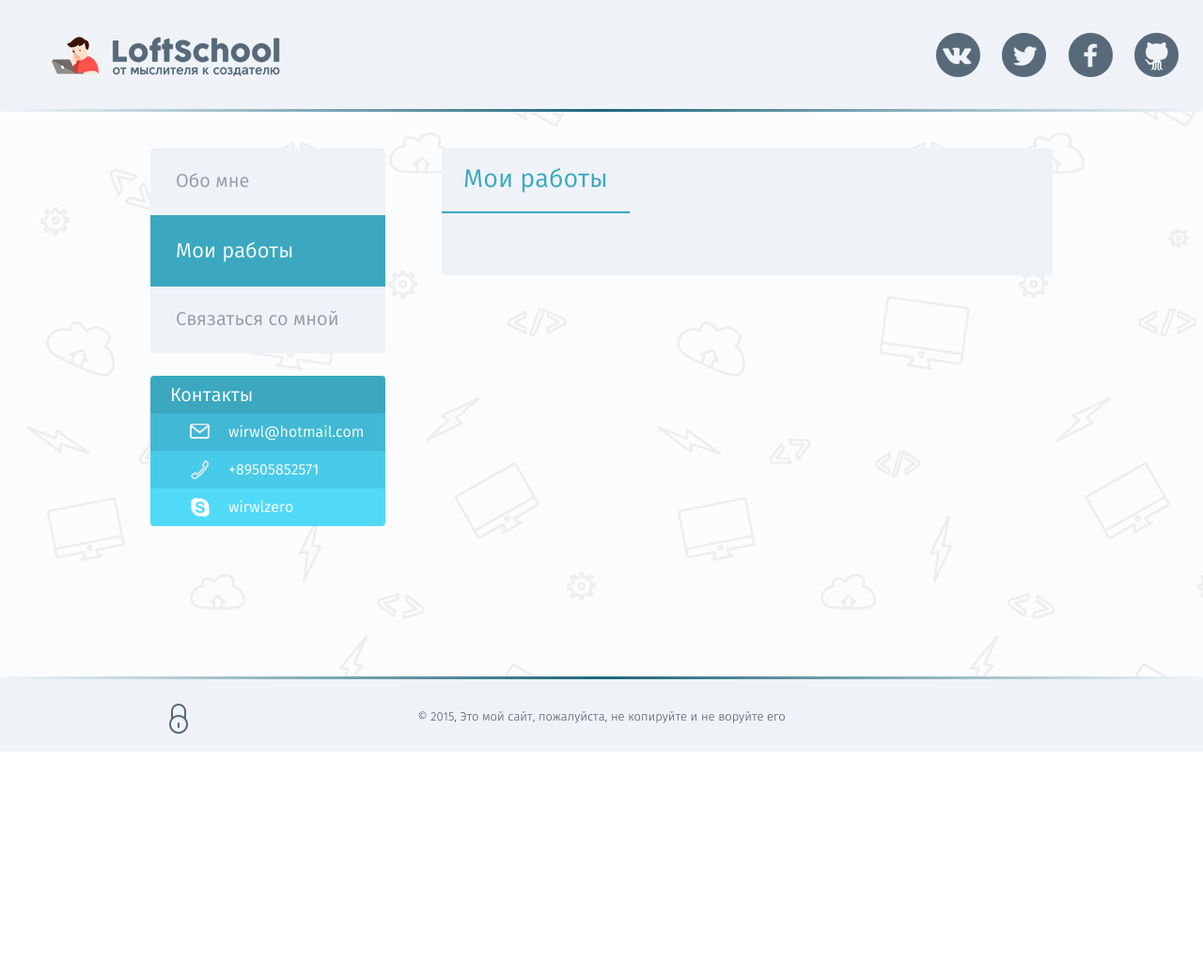
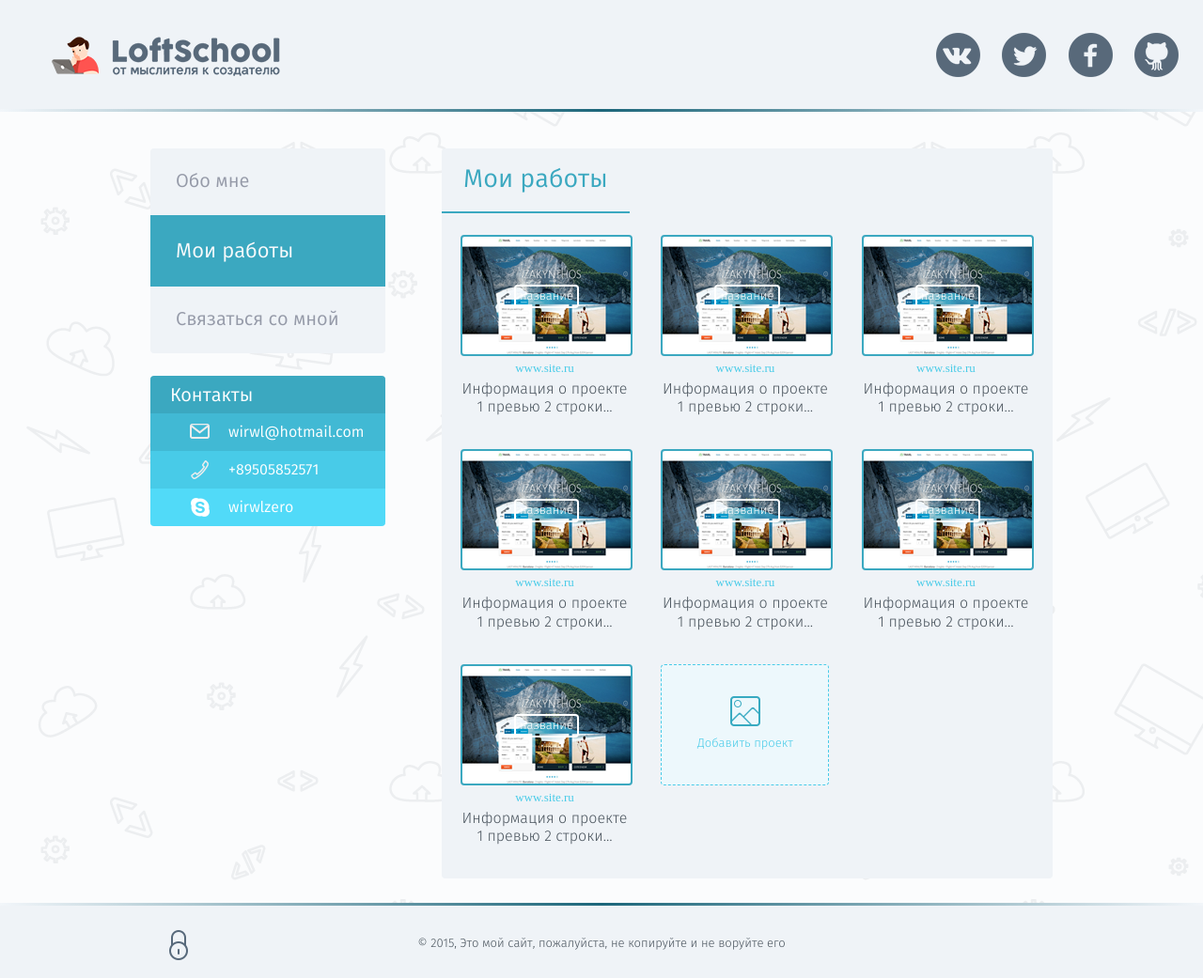
Before and after one commit to wirwl/lht1, a PHP site: page /works.html in a window 1280 px wide. Shown: the whole page at 94% size. Before the commit the page ends 800 px from the top, so only its background shows below. Run offline with PHP 8.4, Linux system fonts and the light colour scheme; some web fonts are replaced.

Commit message:
Add new pages

```diff
--- a/app/contacts.html
+++ b/app/contacts.html
@@ -78,9 +78,9 @@
             </aside>
             <!-- Изменяемый контен-->
             <div class="variable-content">
-                    <section class="mycontacts">
-                        <h2 class="mycontacts-header">У вас интересный проект? Напишите мне</h2>
-                        <div class="mycontacts-body">
+                    <section class="aboutbox">
+                        <h2 class="aboutbox-header">У вас интересный проект? Напишите мне</h2>
+                        <div class="aboutbox-body">
                             <form method="POST" action="php/send.php" class="contact-form clearfix">
                                 <div class="wrapper-name clearfix">
                                     <div class="contact-name">
--- a/app/css/main.css
+++ b/app/css/main.css
@@ -11,10 +11,9 @@ body {
 /* прибьём футер к низу*/
 .wrapper{
 	position: relative;
+	height: auto;
 	min-height: 100%;
 	min-width: 970px;
-	height: auto;
-
 }
 .wrapper:after {
 	content: "";
--- a/app/css/works.css
+++ b/app/css/works.css
@@ -0,0 +1,64 @@
+.aboutbox-body {
+    padding: 0 5px;
+}
+.works-item {
+    display: inline-block;
+    vertical-align:top;
+    width: 179px;
+    margin-bottom: 35px;
+    margin-right: 30px;
+    margin: 0 15px 35px 15px;
+}
+
+.works-item-image {
+    width: 100%;
+    border-radius: 4px;
+    border: 2px solid #3ba8c0;
+    text-align: center;
+    vertical-align:middle;
+    padding: 50px 0 50px 0;
+    background: teal;
+    background: url(images/works/work1.png) no-repeat;
+}
+
+.works-item-anchor {
+    text-decoration: none;
+    color: #ffffff;
+    font-size: 13px;
+    border-radius:4px;
+    border: 2px solid#ffffff;
+    padding: 0 4px;
+}
+.works-item-image:hover .works-item-anchor{
+
+}
+.works-item-caption {
+    font-family:'fira_sanslight_italic';
+    text-align: center;
+    font-size: 13px;
+    color: #48cbe8;
+    margin:5px 0;
+}
+.works-item-description {
+    font-family:'fira_sanslight';
+    text-align: center;
+    line-height: 1.2;
+    color: #4a545d;
+    margin:0;
+}
+.works-item-add {
+    text-align: center;
+    display: block;
+    text-decoration: none;
+    padding: 33px 0;
+    border-radius: 4px;
+    border: 1px dashed #48cbe8;
+    background: #edf8fc;
+    cursor: pointer;
+}
+.works-add-caption {
+    margin:0;
+    font-family: 'fira_sanslight';
+    font-size: 13px;
+    color:#48cbe8;
+}
--- /dev/null
+++ b/app/php/login.php
@@ -0,0 +1,5 @@
+<?php
+echo 'Input data: ';
+echo $_POST['login']." ";
+echo $_POST['pass'];
+?>
--- a/app/php/send.php
+++ b/app/php/send.php
@@ -1,4 +1,5 @@
 <?php
+ echo 'Input data: ';
  echo $_POST['name']." ";
  echo $_POST['email']." ";
  echo $_POST['message']." ";
--- a/app/works.html
+++ b/app/works.html
@@ -78,11 +78,69 @@
                     </ul>
                 </address>
             </aside>
-            <!-- Изменяемый контен-->
+            <!-- Изменяемый контент-->
             <div class="variable-content">
                 <section class="aboutbox">
                     <h2 class="aboutbox-header">Мои работы</h2>
-                    <div class="aboutbox-body"></div>
+                    <div class="aboutbox-body">
+                        <div class="works-item">
+                            <div class="works-item-image">
+                                <a class="works-item-anchor" href="#">название</a>
+                            </div>
+                            <p class="works-item-caption">www.site.ru</p>
+                            <p class="works-item-description">Информация о проекте 1 превью 2 строки...</p>
+                        </div>
+                        <div class="works-item">
+                            <div class="works-item-image">
+                                <a class="works-item-anchor" href="#">название</a>
+                            </div>
+                            <p class="works-item-caption">www.site.ru</p>
+                            <p class="works-item-description">Информация о проекте 1 превью 2 строки...</p>
+                        </div>
+                        <div class="works-item">
+                            <div class="works-item-image">
+                                <a class="works-item-anchor" href="#">название</a>
+                            </div>
+                            <p class="works-item-caption">www.site.ru</p>
+                            <p class="works-item-description">Информация о проекте 1 превью 2 строки...</p>
+                        </div>
+                        <div class="works-item">
+                            <div class="works-item-image">
+                                <a class="works-item-anchor" href="#">название</a>
+                            </div>
+                            <p class="works-item-caption">www.site.ru</p>
+                            <p class="works-item-description">Информация о проекте 1 превью 2 строки...</p>
+                        </div>
+                        <div class="works-item">
+                            <div class="works-item-image">
+                                <a class="works-item-anchor" href="#">название</a>
+                            </div>
+                            <p class="works-item-caption">www.site.ru</p>
+                            <p class="works-item-description">Информация о проекте 1 превью 2 строки...</p>
+                        </div>
+                        <div class="works-item">
+                            <div class="works-item-image">
+                                <a class="works-item-anchor" href="#">название</a>
+                            </div>
+                            <p class="works-item-caption">www.site.ru</p>
+                            <p class="works-item-description">Информация о проекте 1 превью 2 строки...</p>
+                        </div>
+                        <div class="works-item">
+                            <div class="works-item-image">
+                                <a class="works-item-anchor" href="#">название</a>
+                            </div>
+                            <p class="works-item-caption">www.site.ru</p>
+                            <p class="works-item-description">Информация о проекте 1 превью 2 строки...</p>
+                        </div>
+
+                        <div class="works-item">
+                            <div class="works-item-add">
+                                <img src="images/add.png">
+                                <p class="works-add-caption">Добавить проект</p>
+                            </div>
+                        </div>
+
+                    </div>
                 </section>
             </div>
         </div>
@@ -92,7 +150,7 @@
 <footer class="page-footer">
     <div class="container">
         <div class="lock">
-            <a href="/login.html" class="lock-inner">Войти</a>
+            <a href="login.html" class="lock-inner">Войти</a>
         </div>
         <div class="copyright">&copy; 2015, Это мой сайт, пожалуйста, не копируйте и не воруйте его</div>
     </div>
```
Also changed, not shown: other parts of app/css/main.css (+32 -0 lines), app/css/contacts.css (+22 -7 lines), app/css/login.css (added, +83 -0 lines), app/login.html (added, +58 -0 lines), app/images/add.png (added), app/images/works/work1.png (added).
